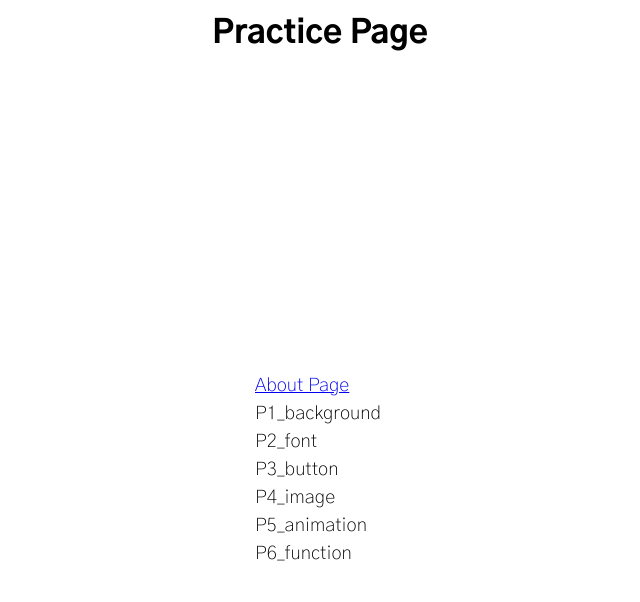
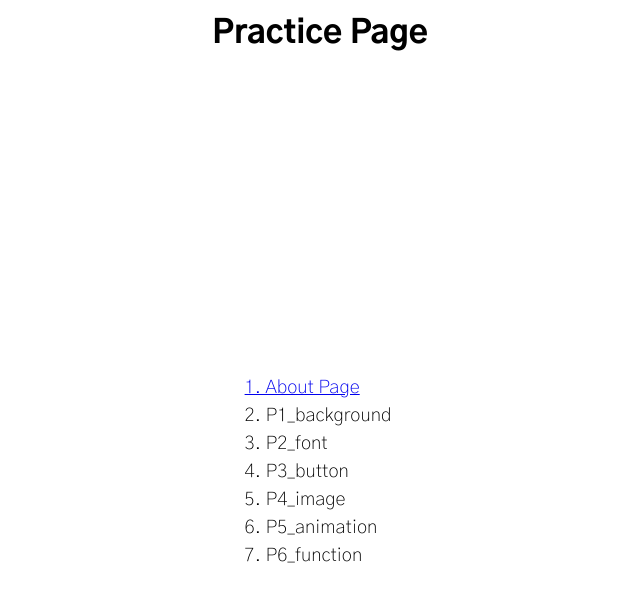
Before and after one commit to gnoblee/gnoblee-GB_Practice1, a plain HTML site: page index.html in a window 1280 px wide. Shown: the whole page, without its empty margins (320-960 px from the left). Drawn offline with Linux system fonts and the light colour scheme.

Commit message:
Update index.html

```diff
--- a/index.html
+++ b/index.html
@@ -14,13 +14,13 @@
             <h3>
                 <div id="list">
                     <p>
-                    <a href="about.html">About Page</a><br>
-                    P1_background<br>
-                    P2_font<br>
-                    P3_button<br>
-                    P4_image<br>
-                    P5_animation<br>
-                    P6_function</p>
+                    <a href="about.html">1. About Page</a><br>
+                    2. P1_background<br>
+                    3. P2_font<br>
+                    4. P3_button<br>
+                    5. P4_image<br>
+                    6. P5_animation<br>
+                    7. P6_function</p>
                 </div>
             </h3>
         </span>
```
